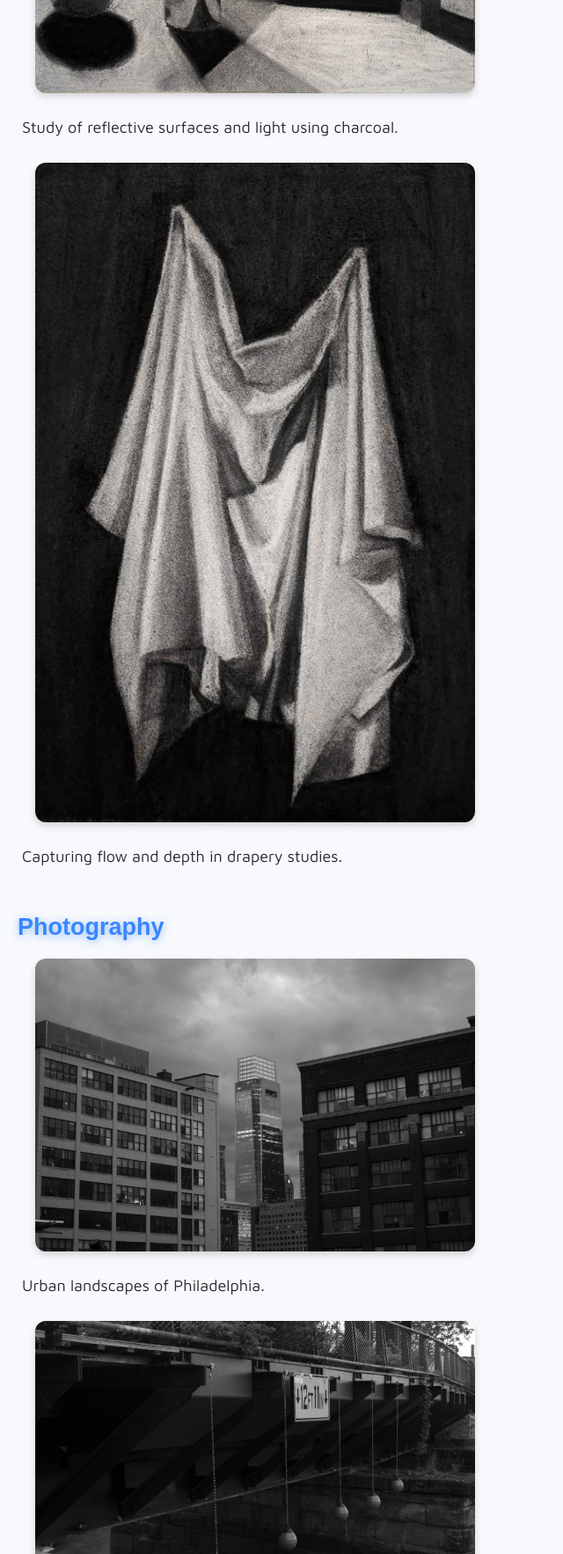
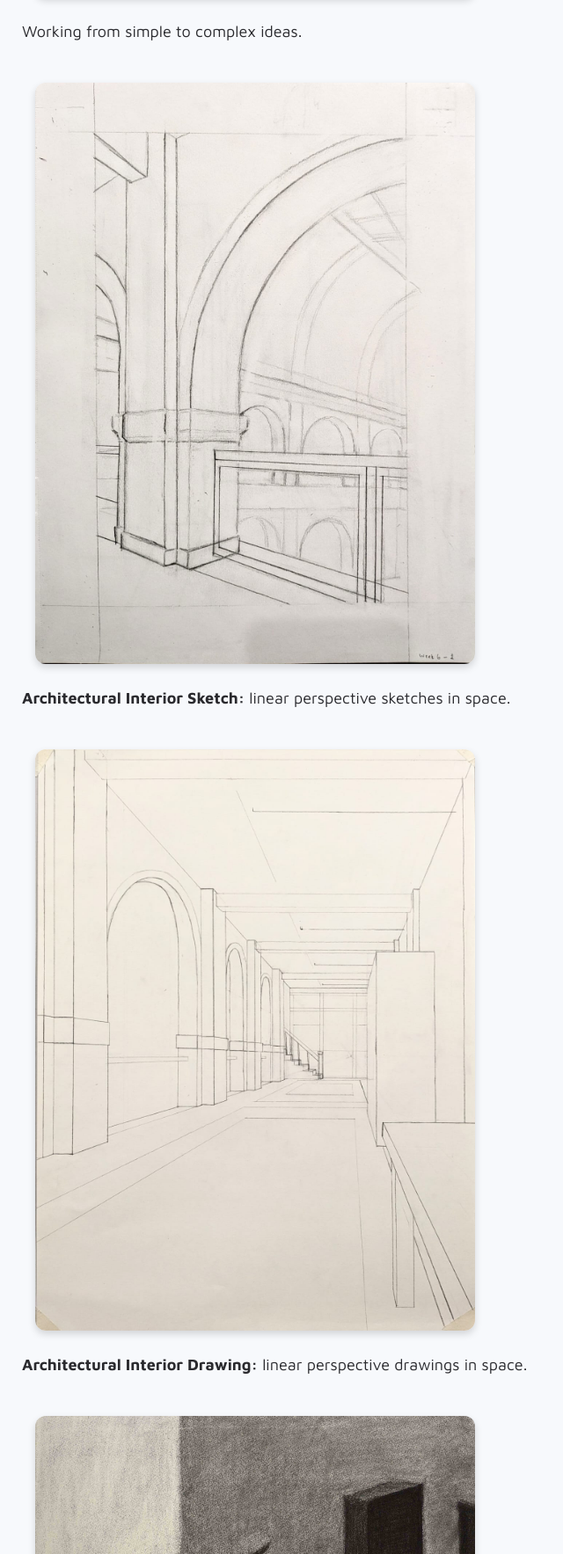
Before and after one commit to ayseeda-turcan/idm221-aet76, a plain HTML site: page pages/portfolio.html in a window 1280 px wide. Shown: the part 1865-3632 px from the top of the page at 88% size, without its empty margins (0-640 px from the left). Drawn offline with Linux system fonts and the light colour scheme; a web font is replaced by a local one.

Commit message:
add images to portfolio

```diff
--- a/pages/portfolio.html
+++ b/pages/portfolio.html
@@ -27,11 +27,13 @@
                     <div>
                         <p><b>Philly Codefest</b>: Designed a survey page for an accessibility-focused app, enhancing user engagement for first-time users.</p>
                     </div>
+                </br>
                     <div>
                         <div class="works">
                         <img src="../assets/images/steam_homepage.png" alt="Redesigned Steam Homepage"></div>
                         <p><a href="steam.html"><b>Steam Interface Redesign</b></a>: Redesigned the user interface to improve navigation and address user pain points.</p>
                     </div>
+                </br>
                     <div>
                         <img src="../assets/images/homepage_eg_uxid.png" alt="Exairon Portal">
                         <p><b>Exairon Operator Portal</b>: Collaborated to improve usability and accessibility of the operator portal.</p>
@@ -41,16 +43,38 @@
 
             <section>
                 <h2>Illustrations</h2>
+                <div>
+                    <div class="works">
+                        <img src="../assets/images/Turcan_A_5A.jpeg" alt="Pencil drawing"></div>
+                    <p>Working from simple to complex ideas.</p>
+                </div>
+            </br>
+                <div>
+                    <div class="works">
+                        <img src="../assets/images/Turcan_A_6A.jpeg" alt="Pencil drawing"></div>
+                    <p><b>Architectural Interior Sketch:</b> linear perspective sketches in space.</p>
+                </div>
+            </br>
+                <div>
+                    <div class="works">
+                        <img src="../assets/images/Turcan_A_7.jpeg" alt="Pencil drawing"></div>
+                    <p><b>Architectural Interior Drawing:</b> linear perspective drawings in space.</p>
+                </div>
+            </br>
+
+
                     <div>
                         <div class="works">
                             <img src="../assets/images/homepage_eg_illustration.jpg" alt="Charcoal drawing of boxes"></div>
                         <p>Exploring texture and composition through charcoal drawings.</p>
                     </div>
+                </br>
                     <div>
                         <div class="works">
                             <img src="../assets/images/illustration_2.jpeg" alt="Reflective objects illustration"></div>
                         <p>Study of reflective surfaces and light using charcoal.</p>
                     </div>
+                </br>
                     <div>
                         <div class="works">
                         <img src="../assets/images/illustration_3.jpg" alt="Cloth drawing"></div>
@@ -70,6 +94,7 @@
                         <img src="../assets/images/phto_2.jpg" alt="Bridge underside"></div>
                         <p>Architectural details.</p>
                     </div>
+                </br>
                     <div>
                         <div class="works">
                         <img src="../assets/images/phto_3.jpg" alt="Spiraling plant"></div>
```
Also changed, not shown: assets/images/Turcan_A_5A.jpeg (added), assets/images/Turcan_A_6A.jpeg (added), assets/images/Turcan_A_7.jpeg (added).
